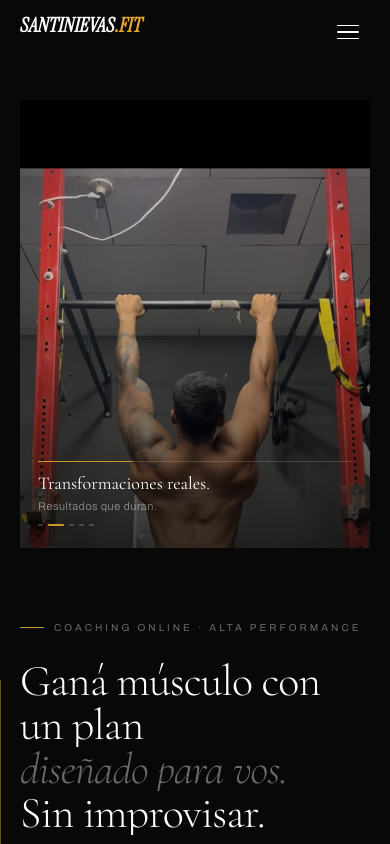
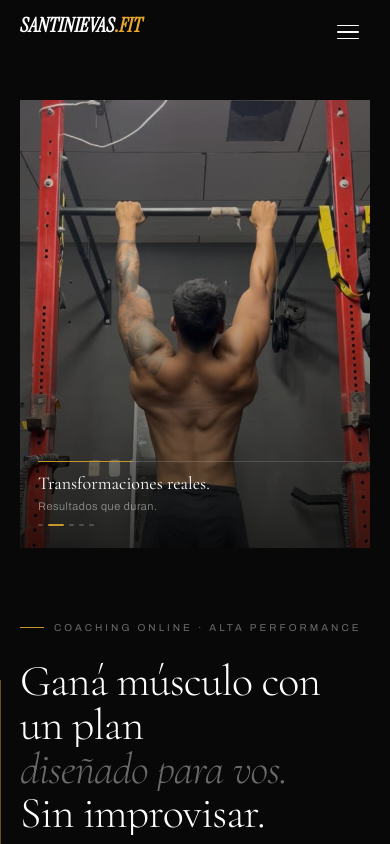
Before and after one commit to facupincha3-svg/santi-fit, a React (Vite) app: page / in a window 390 px wide. Shown: the top 844 px of the page. Built offline with nearby package versions, Linux system fonts and the light colour scheme.

Commit message:
fix: encuadre foto hero solo mobile

```diff
--- a/src/components/Hero.jsx
+++ b/src/components/Hero.jsx
@@ -140,7 +140,7 @@ export default function Hero() {
             */}
             <img src="/fotos/hero.jpg" alt="Santiago Nievas"
               style={{ width: "100%", display: "block", objectFit: "cover",
-                objectPosition: "center 30%", aspectRatio: "9/16",
+                objectPosition: "center top", aspectRatio: "9/16",
                 filter: "grayscale(15%) contrast(1.05)" }} />
 
             <div style={{ position: "absolute", inset: 0,
@@ -212,7 +212,7 @@ export default function Hero() {
             min-height: 420px;
             aspect-ratio: unset !important;
             object-fit: cover !important;
-            object-position: center top !important;
+            object-position: center 30% !important;
           }
           .hero-scroll { display: none !important; }
         }
```
